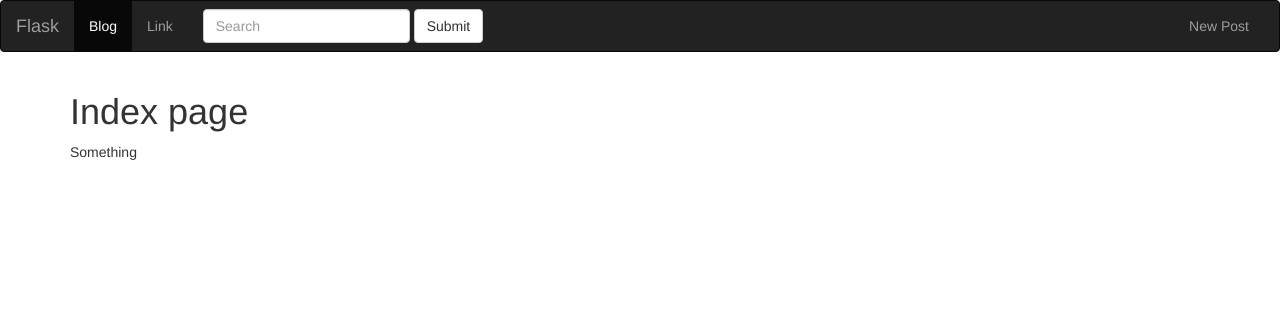
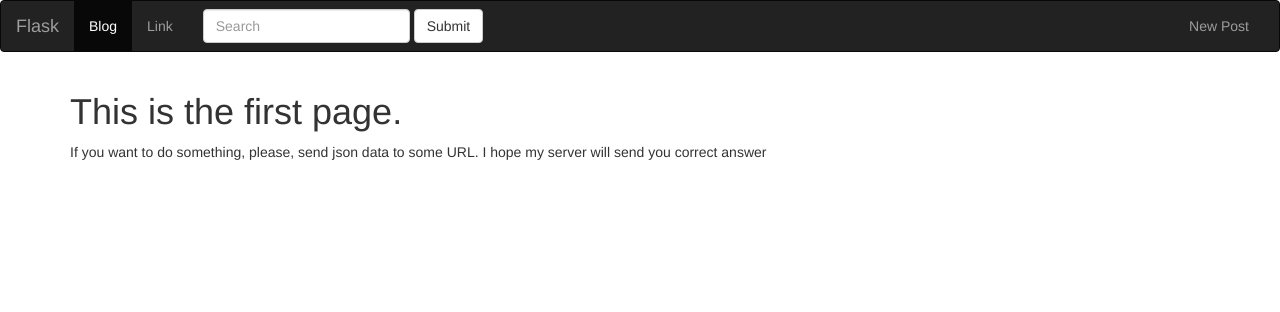
Before and after one commit to koteyevlev/rest_api_py, a Flask app: page / in a window 1280 px wide. Shown: the top 312 px of the page. Run offline with Flask 2, Linux system fonts and the light colour scheme; parts of the project's set-up code (start-up, migrations or seed data) failed here and were passed over; some libraries are stand-ins or nearby versions.

Commit message:
creation of post

```diff
--- a/config.py
+++ b/config.py
@@ -1,5 +1,5 @@
 class Configuration(object):
     DEBUG = True
     SQLALCHEMY_TRACK_MODIFICATIONS = False
-    SQLALCHEMY_DATABASE_URI = 'mysql+mysqlconnector://entrant:@localhost/test1'
+    SQLALCHEMY_DATABASE_URI = 'mysql+mysqlconnector://entrant:@localhost/rest_api1'
     SECRET_KEY = 'something very secret'
--- a/templates/index.html
+++ b/templates/index.html
@@ -1,13 +1,13 @@
 {% extends 'base.html' %}
 
 {% block title %}
-    Index page
+    Main Page
 {% endblock %}
 
 {% block content_title %}
-    Index page
+    This is the first page.
 {% endblock %}
 
 {% block content %}
-    Something
+    If you want to do something, please, send json data to some URL. I hope my server will send you correct answer
 {% endblock %}
--- a/view.py
+++ b/view.py
@@ -1,13 +1,46 @@
 from app import app
 from flask import Flask, jsonify, render_template
+import json
+import flask
+from app import db
 
-from models import Post
+
+def first_validate():
+    errors = []
+    json_s = flask.request.get_json()
+    if json_s is None:
+        errors.append(
+            "No json sent. Please sent some data to post")
+        return None, errors
+
+    for field_name in ['title', 'url']:
+        if type(json_s.get(field_name)) is not str:
+            errors.append(
+                "Field '{}' is missing or is not a string".format(field_name))
+
+    return json_s, errors
+
 
 @app.route('/')
 def index():
-    name = 'Ivan'
     return render_template('index.html')
+
 
 @app.errorhandler(404)
 def page_not_found(e):
     return render_template('404.html'), 404
+
+
+@app.errorhandler(400)
+def page_not_found(e):
+    return render_template('400.html'), 400
+
+
+@app.route('/imports', method=["POST"])
+def post_data():
+    json_s, errors = first_validate()
+    #errors= last_valid(errors)
+    if errors:
+        return flask.Response(status=400), 400
+    db.create_all()
+    return json
```
Also changed, not shown: app.py (+0 -9 lines), models.py (added, +34 -0 lines), templates/400.html (added, +13 -0 lines).
